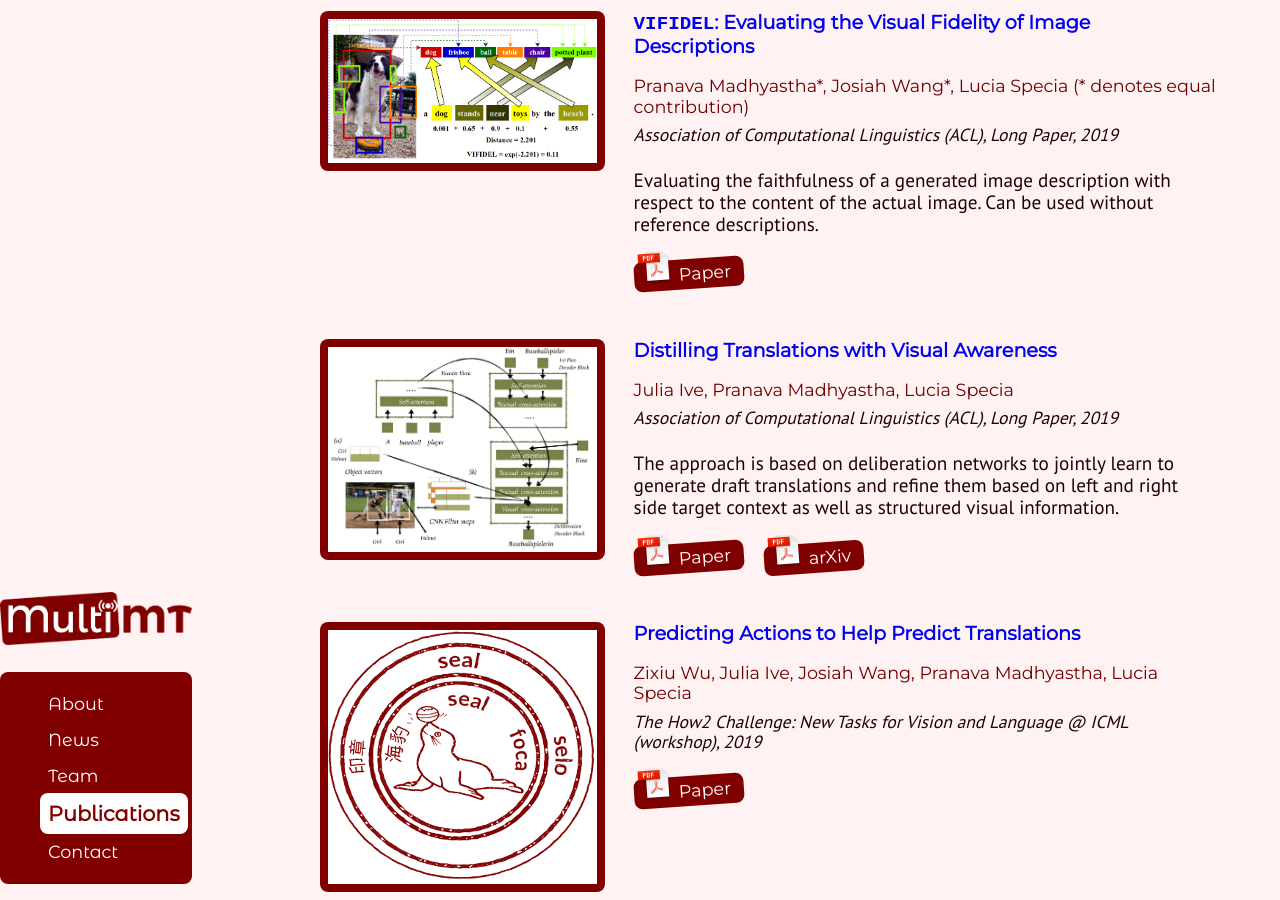
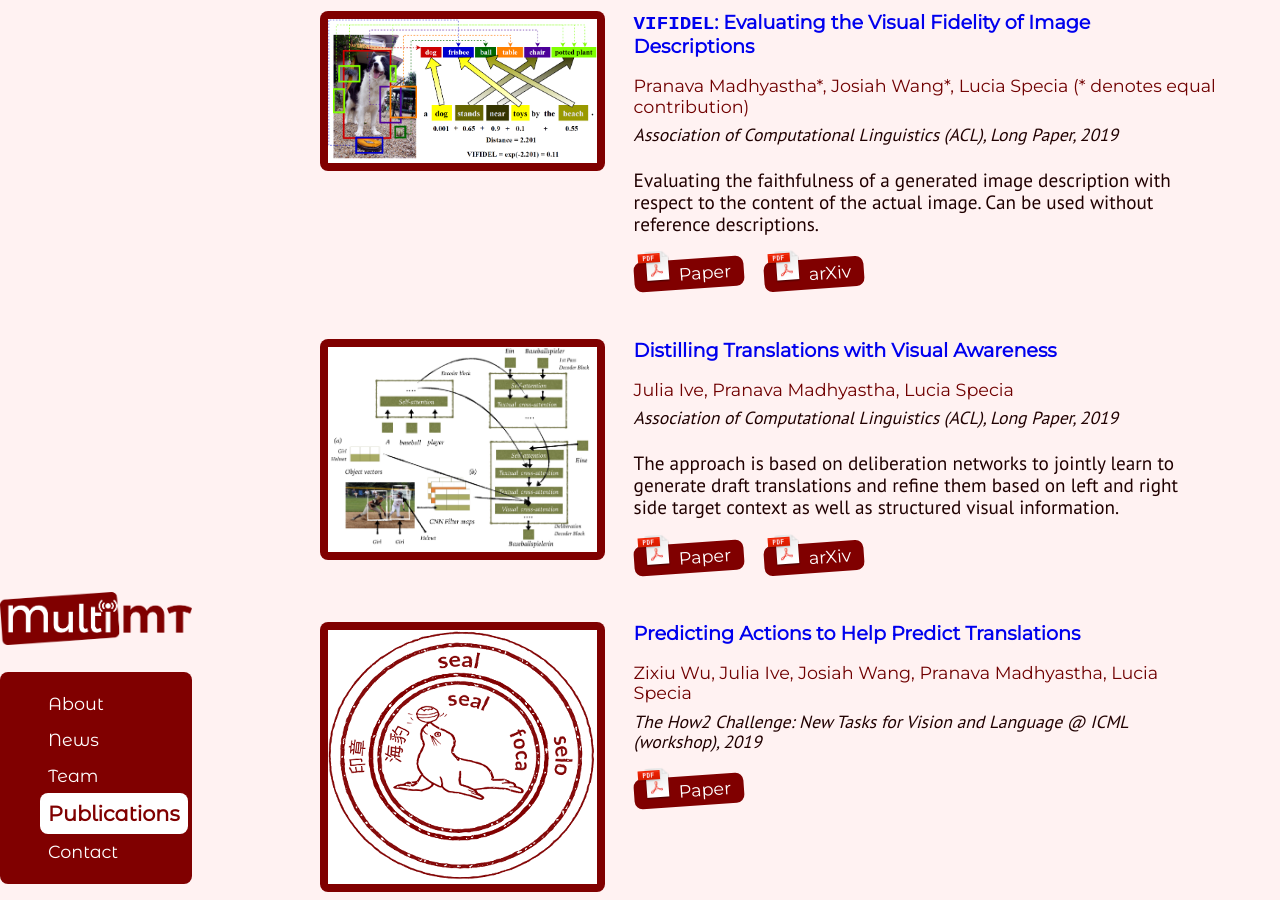
Before and after one commit to MultiMT/multimt.github.io, a Jekyll site: the page built from index.html, in a window 1280 px wide and 900 px high, scrolled down 2683 px. Built offline with Jekyll 4.4.1, drawn with Linux system fonts in a browser that asks for light colours.

Commit message:
Added arXiv link to VIFIDEL paper

```diff
--- a/_data/publication.yml
+++ b/_data/publication.yml
@@ -6,6 +6,9 @@
   assets:
   - name: Paper
     url: "downloads/papers/acl2019.pdf"
+    icon: "images/icon/pdf.png"
+  - name: arXiv
+    url: "https://arxiv.org/abs/1907.09340"
     icon: "images/icon/pdf.png"
 
 - title: "Distilling Translations with Visual Awareness"
```
